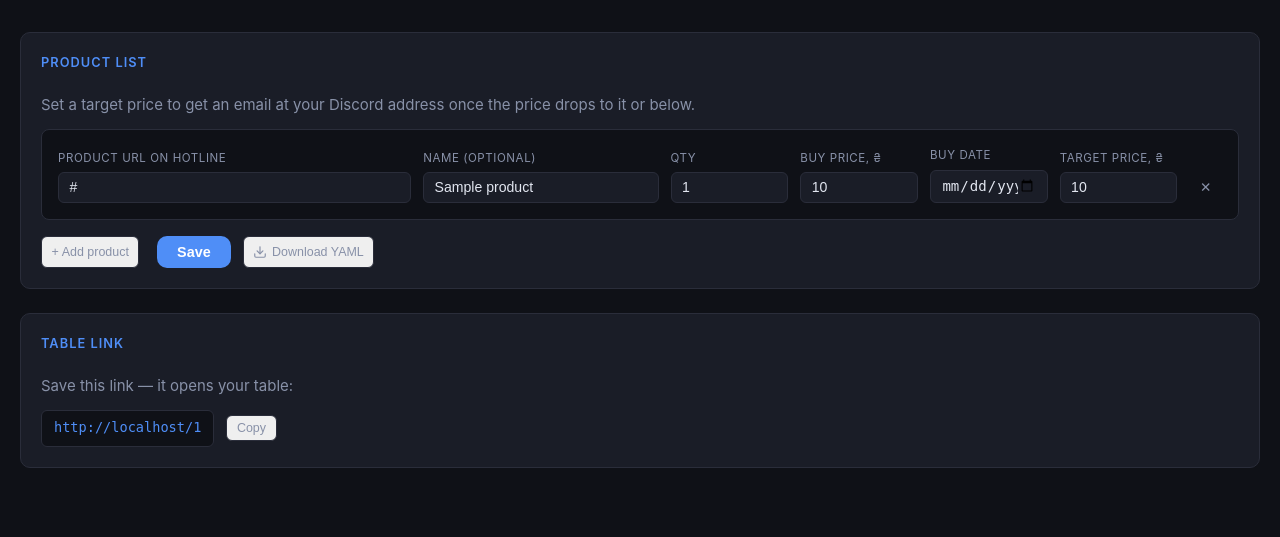
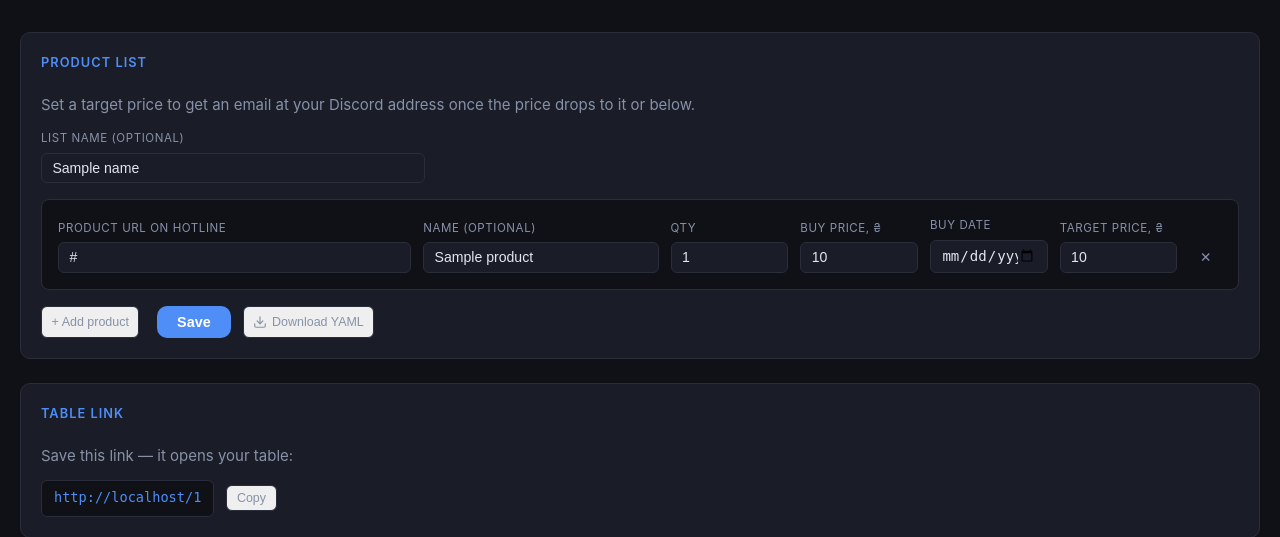
Before and after one commit to soksanichenko/hotline-listing, a FastAPI app: template sources/templates/edit.html in a window 1280 px wide. Shown: the part 59-596 px from the top of the page. Run offline with FastAPI, Linux system fonts and the light colour scheme; the template is opened without the code that fills it: most values are stand-ins (such as "Sample title", 1, 10 or a date in 2020); grey boxes marked "Sample" are stand-in pictures; parts of the project's set-up code (start-up, migrations or seed data) failed here and were passed over.

Commit message:
feat(lists): allow naming product lists
Adds an optional name to each config, stored in the existing data
JSONB (data.name) alongside products — no migration needed, and it
naturally gets overwritten on /save like the rest of data.

- Editor gets a "list name" field, included in save/YAML export/import.
- Dashboard shows it as a subtitle and in <title>; landing page shows
  it instead of the raw UUID in "My tables" when set.
- configs_list_for_owner() now returns name alongside id/product_count.

Co-Authored-By: Claude Sonnet 5 <noreply@anthropic.com>

```diff
--- a/sources/src/hotline_prices/app.py
+++ b/sources/src/hotline_prices/app.py
@@ -336,8 +336,8 @@ async def _require_owner(config_id: UUID, request: Request) -> bool:
     return owner is None
 
 
-def _products_to_db(products: list[ProductConfig]) -> dict:
-    return {
+def _products_to_db(products: list[ProductConfig], name: str | None = None) -> dict:
+    data = {
         "products": [
             {
                 k: v
@@ -347,6 +347,9 @@ def _products_to_db(products: list[ProductConfig]) -> dict:
             for p in products
         ]
     }
+    if name:
+        data["name"] = name
+    return data
 
 
 # ── Routes: landing ───────────────────────────────────────────────────────────
@@ -393,11 +396,12 @@ async def import_yaml(file: UploadFile, request: Request) -> RedirectResponse:
             for p in data.get("products", [])
             if p
         ]
+        name = data.get("name")
     except Exception as exc:
         logger.exception("Failed to parse uploaded YAML config")
         raise HTTPException(status_code=400, detail=f"Invalid YAML: {exc}")
     config_id = await config_create(
-        _products_to_db(products),
+        _products_to_db(products, name),
         owner_discord_user_id=request.headers.get("X-Discord-User-Id"),
         owner_discord_email=request.headers.get("X-Discord-Email"),
     )
@@ -432,7 +436,7 @@ async def dashboard(config_id: UUID, request: Request) -> HTMLResponse:
 
     product_cfgs = _db_to_products(data)
     products = list(await asyncio.gather(*[_get_product(p) for p in product_cfgs]))
-    ctx = _render_ctx(products, request, config_id=config_id)
+    ctx = _render_ctx(products, request, config_id=config_id, name=data.get("name"))
     return templates.TemplateResponse(request, "dashboard.html", ctx)
 
 
@@ -498,6 +502,7 @@ async def edit_form(config_id: UUID, request: Request) -> HTMLResponse:
             "request": request,
             "config_id": config_id,
             "products": products,
+            "name": data.get("name"),
             "avatar_url": request.headers.get("X-Discord-Avatar-Url"),
             "unclaimed": unclaimed,
         },
@@ -530,7 +535,7 @@ async def save_config(config_id: UUID, request: Request) -> RedirectResponse:
         raise HTTPException(status_code=422, detail=str(exc))
     updated = await config_update(
         config_id,
-        _products_to_db(products),
+        _products_to_db(products, body.get("name")),
         owner_discord_email=request.headers.get("X-Discord-Email"),
     )
     if not updated:
--- a/sources/src/hotline_prices/db.py
+++ b/sources/src/hotline_prices/db.py
@@ -172,6 +172,7 @@ async def configs_list_for_owner(owner_discord_user_id: str) -> list[dict]:
         return [
             {
                 "id": row.id,
+                "name": row.data.get("name"),
                 "product_count": len(row.data.get("products", [])),
                 "updated_at": row.updated_at,
             }
--- a/sources/static/i18n.js
+++ b/sources/static/i18n.js
@@ -44,6 +44,8 @@ const i18n = {
         label_target_price:   'Цільова ціна, ₴',
         target_price_hint:    'Якщо вказати цільову ціну — на твою Discord-пошту прийде лист, коли ціна впаде до неї або нижче.',
         placeholder_title:    'Назва товару',
+        label_list_name:      'Назва списку (опціонально)',
+        placeholder_list_name: 'Наприклад: Ноутбуки',
         save_error:           'Помилка збереження: ',
         // chart
         back:             'Назад',
@@ -91,6 +93,8 @@ const i18n = {
         label_target_price:   'Target price, ₴',
         target_price_hint:    'Set a target price to get an email at your Discord address once the price drops to it or below.',
         placeholder_title:    'Product name',
+        label_list_name:      'List name (optional)',
+        placeholder_list_name: 'E.g. Laptops',
         save_error:           'Save error: ',
     },
     ru: {
@@ -136,6 +140,8 @@ const i18n = {
         label_target_price:   'Целевая цена, ₴',
         target_price_hint:    'Если указать целевую цену — на твою Discord-почту придёт письмо, когда цена упадёт до неё или ниже.',
         placeholder_title:    'Название товара',
+        label_list_name:      'Название списка (необязательно)',
+        placeholder_list_name: 'Например: Ноутбуки',
         save_error:           'Ошибка сохранения: ',
     },
 };
--- a/sources/static/style.css
+++ b/sources/static/style.css
@@ -130,6 +130,14 @@ main {
     text-transform: uppercase;
     letter-spacing: 0.08em;
     color: var(--accent);
+    margin-bottom: 1.25rem;
+}
+
+.list-name {
+    font-size: 1.4rem;
+    font-weight: 600;
+    color: var(--text);
+    margin-top: -0.75rem;
     margin-bottom: 1.25rem;
 }
 
--- a/sources/templates/dashboard.html
+++ b/sources/templates/dashboard.html
@@ -3,7 +3,7 @@
 <head>
   <meta charset="UTF-8">
   <meta name="viewport" content="width=device-width, initial-scale=1">
-  <title>Hotline Prices</title>
+  <title>{% if name %}{{ name }} — {% endif %}Hotline Prices</title>
   <link rel="stylesheet" href="{{ root_path }}/static/style.css?v={{ static_version }}">
 </head>
 <body>
@@ -32,6 +32,7 @@
 <main>
   <div class="section">
     <h2 data-i18n="section_title">Моніторинг цін</h2>
+    {% if name %}<p class="list-name">{{ name }}</p>{% endif %}
 
     <div class="table-wrap">
       <table>
--- a/sources/templates/edit.html
+++ b/sources/templates/edit.html
@@ -3,7 +3,7 @@
 <head>
   <meta charset="UTF-8">
   <meta name="viewport" content="width=device-width, initial-scale=1">
-  <title>Hotline Prices — Редактор</title>
+  <title>{% if name %}{{ name }} — {% endif %}Hotline Prices — Редактор</title>
   <link rel="stylesheet" href="{{ root_path }}/static/style.css?v={{ static_version }}">
 </head>
 <body>
@@ -39,6 +39,11 @@
   <div class="section">
     <h2 data-i18n="section_products">Список товарів</h2>
     <p style="color:var(--text-muted);margin-bottom:0.75rem" data-i18n="target_price_hint">Якщо вказати цільову ціну — на твою Discord-пошту прийде лист, коли ціна впаде до неї або нижче.</p>
+
+    <div class="field field-title" style="margin-bottom:1rem;max-width:24rem">
+      <label data-i18n="label_list_name">Назва списку (опціонально)</label>
+      <input type="text" id="list-name" value="{{ name or '' }}" placeholder="Наприклад: Ноутбуки" data-i18n-placeholder="placeholder_list_name">
+    </div>
 
     <div id="rows">
       {% for p in products %}
@@ -165,10 +170,11 @@ function collectProducts() {
 
 async function save() {
   const products = collectProducts();
+  const name = document.getElementById('list-name').value.trim() || null;
   const res = await fetch(`${ROOT_PATH}/${CONFIG_ID}/save`, {
     method: 'POST',
     headers: { 'Content-Type': 'application/json' },
-    body: JSON.stringify({ products }),
+    body: JSON.stringify({ products, name }),
   });
   if (res.redirected) {
     window.location.href = res.url;
@@ -178,8 +184,10 @@ async function save() {
 }
 
 function toYaml(products) {
-  if (!products.length) return 'products: []\n';
-  let out = 'products:\n';
+  const name = document.getElementById('list-name').value.trim();
+  let out = name ? `name: "${name.replace(/\\/g, '\\\\').replace(/"/g, '\\"')}"\n` : '';
+  if (!products.length) return out + 'products: []\n';
+  out += 'products:\n';
   for (const p of products) {
     out += `  - url: ${p.url}\n`;
     if (p.title) out += `    title: "${p.title.replace(/\\/g, '\\\\').replace(/"/g, '\\"')}"\n`;
--- a/sources/templates/landing.html
+++ b/sources/templates/landing.html
@@ -60,7 +60,11 @@
     <div id="recent-list" style="display:flex;flex-direction:column;gap:0.5rem">
       {% for cfg in my_configs %}
       <div style="display:flex;align-items:center;gap:0.75rem">
+        {% if cfg.name %}
+        <a class="btn-link" href="{{ root_path }}/{{ cfg.id }}">{{ cfg.name }}</a>
+        {% else %}
         <a class="btn-link" href="{{ root_path }}/{{ cfg.id }}" style="font-family:monospace;font-size:0.8rem">{{ cfg.id }}</a>
+        {% endif %}
         <a class="btn-link" href="{{ root_path }}/{{ cfg.id }}/edit" data-i18n="edit">Редагувати</a>
         <form method="post" action="{{ root_path }}/{{ cfg.id }}/delete" onsubmit="return confirm(t('confirm_delete'))">
           <button class="btn-link" type="submit" style="border-color:transparent;color:var(--text-muted)" data-i18n-title="remove" title="Видалити">✕</button>
```
Also changed, not shown: CLAUDE.md (+1 -1 lines), tests/test_app_helpers.py (+7 -0 lines), tests/test_app_routes.py (+53 -0 lines), tests/test_db.py (+10 -2 lines), README.md.
